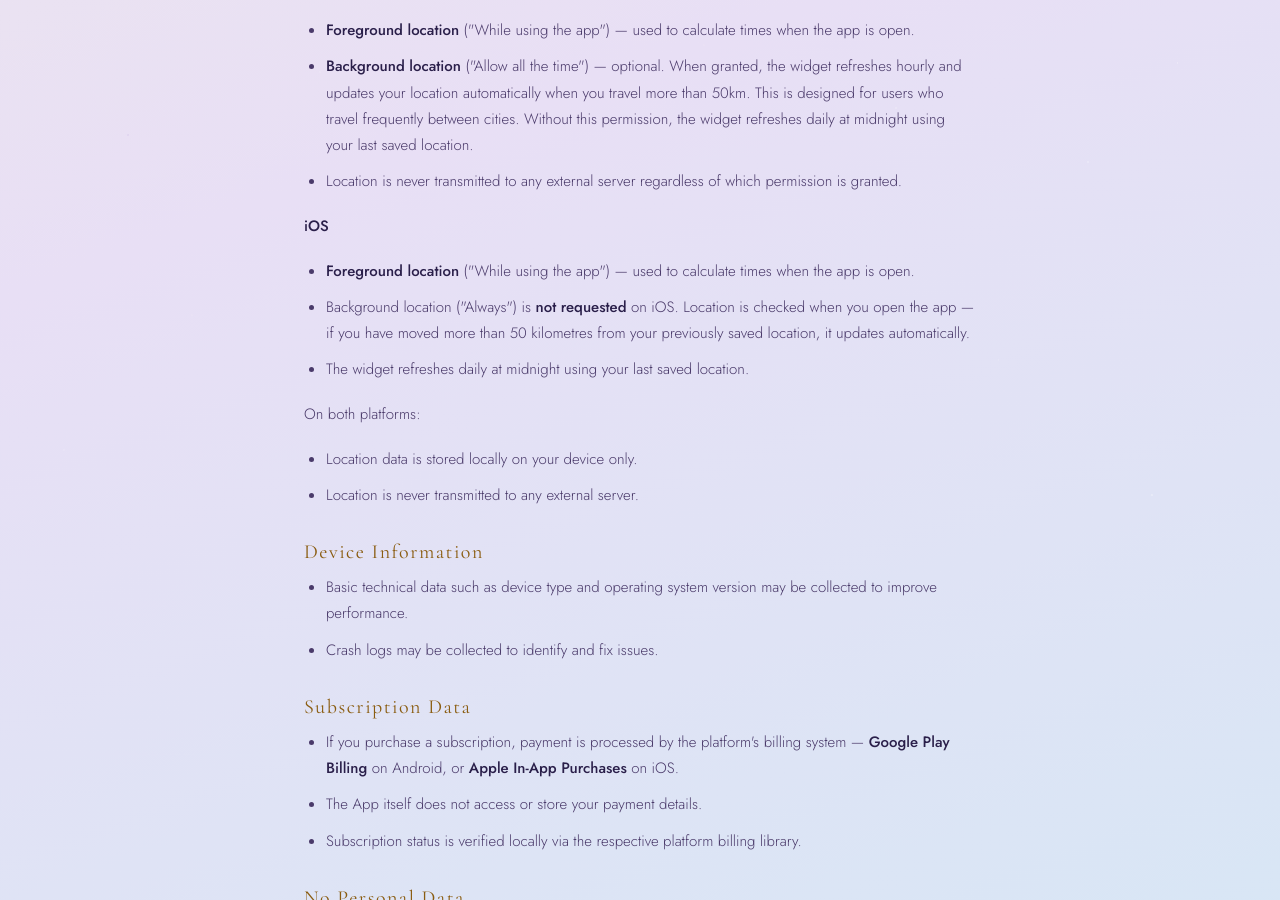
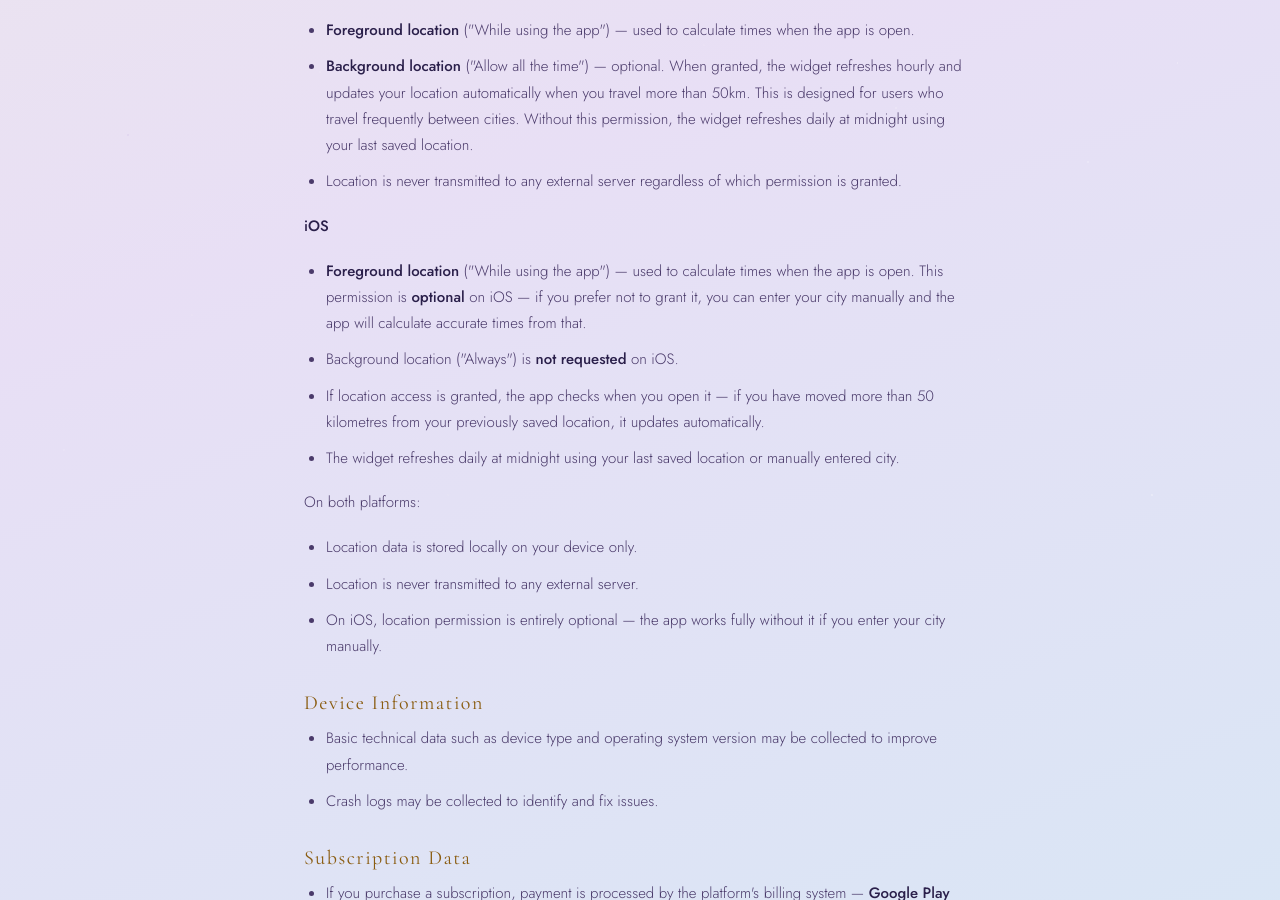
Before and after one commit to dailybliss/dailybliss.github.io, a Jekyll site: the page built from apps/serenerise/privacy.html, in a window 1280 px wide and 900 px high, scrolled down 845 px. Built offline with Jekyll 4.4.1, drawn with Linux system fonts in a browser that asks for light colours; some of the changed text lies outside the part shown.

Commit message:
Update privacy.html

```diff
--- a/apps/serenerise/privacy.html
+++ b/apps/serenerise/privacy.html
@@ -39,15 +39,17 @@ description: How SereneRise handles your data — what we collect, how we use it
 
   <p><strong>iOS</strong></p>
   <ul>
-    <li><strong>Foreground location</strong> ("While using the app") — used to calculate times when the app is open.</li>
-    <li>Background location ("Always") is <strong>not requested</strong> on iOS. Location is checked when you open the app — if you have moved more than 50 kilometres from your previously saved location, it updates automatically.</li>
-    <li>The widget refreshes daily at midnight using your last saved location.</li>
+    <li><strong>Foreground location</strong> ("While using the app") — used to calculate times when the app is open. This permission is <strong>optional</strong> on iOS — if you prefer not to grant it, you can enter your city manually and the app will calculate accurate times from that.</li>
+    <li>Background location ("Always") is <strong>not requested</strong> on iOS.</li>
+    <li>If location access is granted, the app checks when you open it — if you have moved more than 50 kilometres from your previously saved location, it updates automatically.</li>
+    <li>The widget refreshes daily at midnight using your last saved location or manually entered city.</li>
   </ul>
 
   <p>On both platforms:</p>
   <ul>
     <li>Location data is stored locally on your device only.</li>
     <li>Location is never transmitted to any external server.</li>
+    <li>On iOS, location permission is entirely optional — the app works fully without it if you enter your city manually.</li>
   </ul>
 
   <h3>Device Information</h3>
@@ -109,9 +111,11 @@ description: How SereneRise handles your data — what we collect, how we use it
     <li>Only accessed when a significant location change (50km+) is detected</li>
   </ul>
   <p>
-    On iOS, background location is not requested. When you open the app, it checks whether
-    you have moved more than 50km from your last saved location and updates automatically
-    if so. The widget then refreshes at midnight with the updated location.
+    On iOS, background location is not requested. Location permission is also fully optional
+    — if you prefer not to grant it, you can enter your city manually and the app calculates
+    accurate times from that. If location access is granted, the app checks on open whether
+    you have moved more than 50km and updates automatically if so. The widget refreshes at
+    midnight with the latest saved location or city.
   </p>
 
   <h2>7. Security</h2>
```
